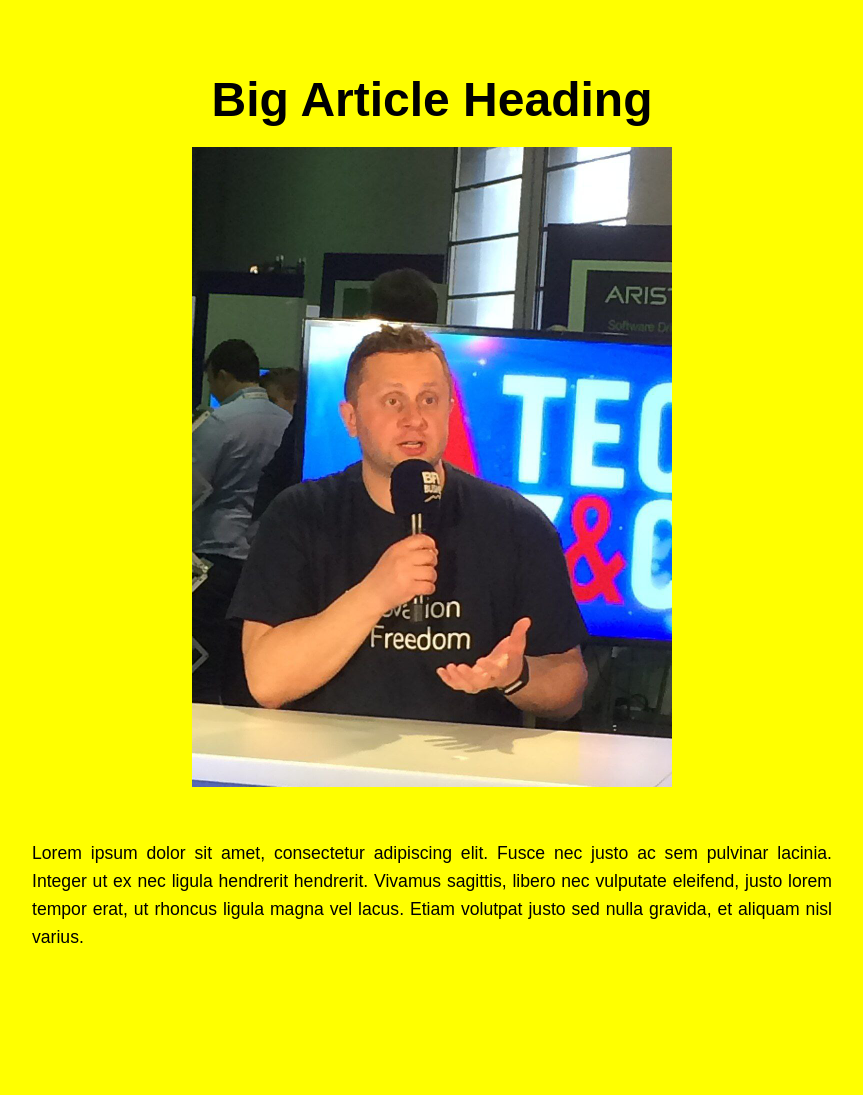
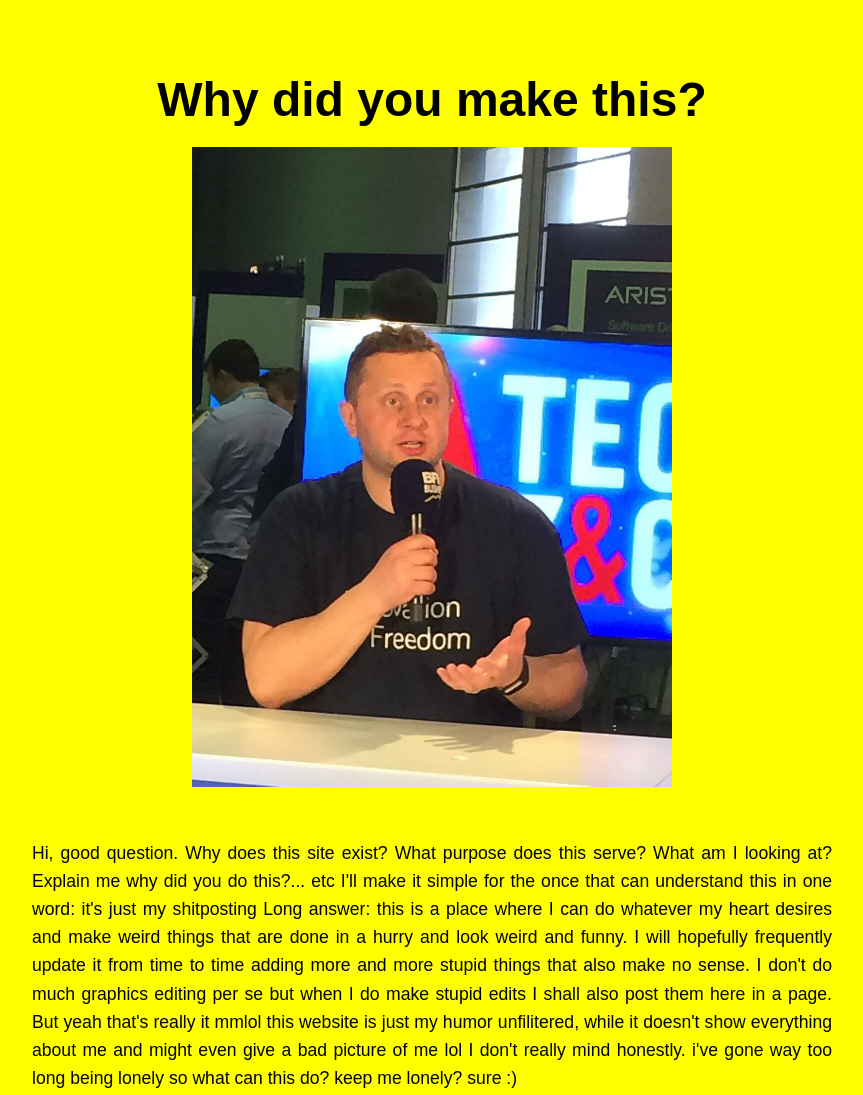
Before and after one commit to vnsugadev/bkj-best, a plain HTML site: page why.html in a window 1280 px wide. Shown: the whole page, without its empty margins (208-1071 px from the left). Before the commit the page ends 1009 px from the top, so only its background shows below. Drawn offline with Linux system fonts and the light colour scheme.

Commit message:
Update why.html

```diff
--- a/why.html
+++ b/why.html
@@ -3,7 +3,7 @@
 <head>
   <meta charset="UTF-8">
   <meta name="viewport" content="width=device-width, initial-scale=1">
-  <title>Article Page</title>
+  <title>Purpose of this page</title>
   <style>
     body {
       background-color: yellow;
@@ -35,14 +35,23 @@
 </head>
 <body>
   <div class="container">
-    <h1>Big Article Heading</h1>
+    <h1>Why did you make this?</h1>
     <img src="oles.jpg" alt="Intro Image" style="width: 60%;">
 
     <p>
-      Lorem ipsum dolor sit amet, consectetur adipiscing elit. Fusce nec justo ac sem pulvinar lacinia.
-      Integer ut ex nec ligula hendrerit hendrerit. Vivamus sagittis, libero nec vulputate eleifend, justo
-      lorem tempor erat, ut rhoncus ligula magna vel lacus. Etiam volutpat justo sed nulla gravida, et
-      aliquam nisl varius.
+      Hi, good question. Why does this site exist? What purpose does this serve? What am I looking at? Explain me why did you do this?... etc
+
+      I'll make it simple for the once that can understand this in one word: it's just my shitposting
+
+      Long answer: this is a place where I can do whatever my heart desires and make weird things that are done in a hurry and look weird and funny.
+
+      I will hopefully frequently update it from time to time adding more and more stupid things that also make no sense. I don't do much graphics editing per se but when I do make
+      stupid edits I shall also post them here in a page.
+
+      But yeah that's really it mmlol this website is just my humor unfilitered, while it doesn't show everything about me and might even give a bad picture of me lol I don't really mind
+      honestly. i've gone way too long being lonely so what can this do? keep me lonely? sure :)
+
+
     </p>
   </div>
 </body>
```
